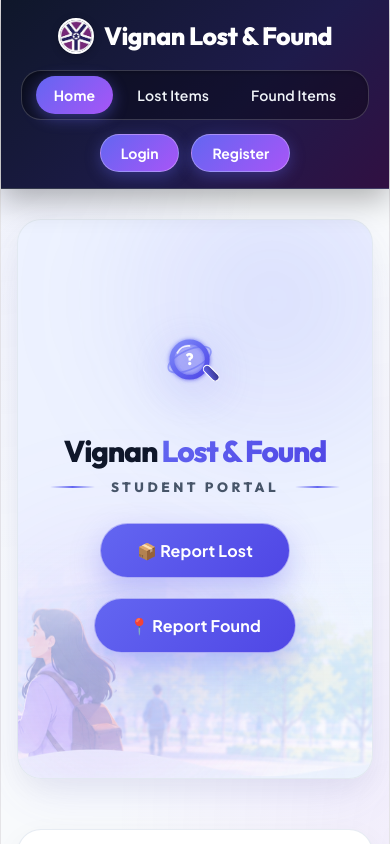
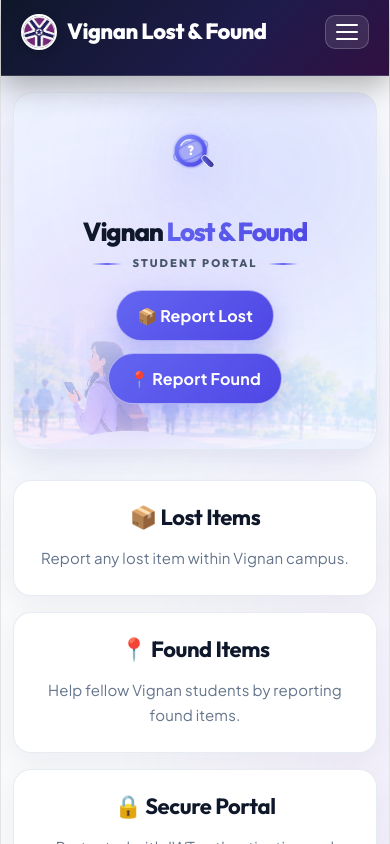
Before and after one commit to codecrafter-01/LostFoundPortal, a React (Vite) app in the folder client/: page / in a window 390 px wide. Shown: the top 844 px of the page. Built offline with nearby package versions, Linux system fonts and the light colour scheme.

Commit message:
Add responsive mobile hamburger navigation and phone screen layout optimizations across the portal

```diff
--- a/client/src/components/Navbar.jsx
+++ b/client/src/components/Navbar.jsx
@@ -13,16 +13,21 @@
     localStorage.getItem("studentPhoto") || ""
   );
 
-  // Sync photo whenever location changes or storage is updated
+  // Mobile menu toggle state
+  const [mobileMenuOpen, setMobileMenuOpen] = useState(false);
+
+  // Sync photo & close mobile menu whenever location changes
   useEffect(() => {
     const photo = localStorage.getItem("studentPhoto");
     setStudentPhoto(photo || "");
+    setMobileMenuOpen(false);
   }, [location]);
 
   const handleLogout = () => {
     localStorage.removeItem("token");
     localStorage.removeItem("user");
     localStorage.removeItem("studentPhoto");
+    setMobileMenuOpen(false);
     navigate("/login");
   };
 
@@ -30,24 +35,31 @@
 
   return (
     <nav className="navbar">
+      <div className="navbar-header">
         {/* Logo */}
-      <Link to="/" className="logo">
+        <Link to="/" className="logo" onClick={() => setMobileMenuOpen(false)}>
           <img
             src="/vignan_logo.jpg"
             alt="Vignan Logo"
-          style={{
-            width: "36px",
-            height: "36px",
-            borderRadius: "50%",
-            objectFit: "cover",
-            border: "2px solid #ffffff",
-            boxShadow: "0 2px 8px rgba(0, 0, 0, 0.2)",
-          }}
+            className="logo-img"
           />
-        <span>Vignan Lost & Found</span>
+          <span className="logo-text">Vignan Lost & Found</span>
         </Link>
 
-      {/* Menu */}
+        {/* Mobile Hamburger Toggle Button */}
+        <button
+          className="mobile-toggle"
+          onClick={() => setMobileMenuOpen(!mobileMenuOpen)}
+          aria-label="Toggle navigation menu"
+        >
+          <span className={`hamburger-bar ${mobileMenuOpen ? "open" : ""}`}></span>
+          <span className={`hamburger-bar ${mobileMenuOpen ? "open" : ""}`}></span>
+          <span className={`hamburger-bar ${mobileMenuOpen ? "open" : ""}`}></span>
+        </button>
+      </div>
+
+      {/* Navigation Menu & User Actions */}
+      <div className={`navbar-content ${mobileMenuOpen ? "mobile-open" : ""}`}>
         <ul className="menu">
           <li>
             <Link to="/" className={isActive("/") ? "active-link" : ""}>
@@ -100,31 +112,15 @@
             <>
               {user?.name && (
                 <Link to="/profile" title="Click to view Student Profile" style={{ textDecoration: "none" }}>
-                <span
-                  className="user-name"
-                  style={{
-                    display: "inline-flex",
-                    alignItems: "center",
-                    gap: "9px",
-                    cursor: "pointer",
-                    transition: "transform 0.2s ease, box-shadow 0.2s ease",
-                  }}
-                >
+                  <span className="user-name">
                     {studentPhoto ? (
                       <img
                         src={studentPhoto}
                         alt="Student Profile"
-                      style={{
-                        width: "28px",
-                        height: "28px",
-                        borderRadius: "50%",
-                        objectFit: "cover",
-                        border: "2px solid #ffffff",
-                        boxShadow: "0 2px 6px rgba(0, 0, 0, 0.25)",
-                      }}
+                        className="user-avatar-img"
                       />
                     ) : (
-                    <span style={{ fontSize: "16px" }}>👤</span>
+                      <span className="user-avatar-icon">👤</span>
                     )}
                     <span>{user.name}</span>
                   </span>
@@ -137,6 +133,7 @@
             </>
           )}
         </div>
+      </div>
     </nav>
   );
 }
--- a/client/src/styles/Global.css
+++ b/client/src/styles/Global.css
@@ -205,3 +205,15 @@
 ::-webkit-scrollbar-track {
   background: #f1f5f9;
 }
+
+/* Mobile Responsiveness Overrides */
+@media (max-width: 768px) {
+  .container {
+    width: 94%;
+    padding: 20px 0;
+  }
+  .card {
+    padding: 20px 16px;
+    border-radius: 16px;
+  }
+}
--- a/client/src/styles/Home.css
+++ b/client/src/styles/Home.css
@@ -1,5 +1,5 @@
 /* =========================================================
-   HOME PAGE - VIBRANT HD CAMPUS HERO & SIMPLE ROTATING MAGNIFIER
+   HOME PAGE - VIBRANT HD CAMPUS HERO & MOBILE RESPONSIVE DESIGN
    ========================================================= */
 
 .home {
@@ -196,7 +196,7 @@
 
 .hero-buttons button:nth-child(2):hover {
   background: linear-gradient(135deg, #7c3aed 0%, #5b21b6 100%);
-  box-shadow: 0 18px 40px rgba(139, 92, 246, 0.55);
+  box-shadow: 0 16px 35px rgba(139, 92, 246, 0.55);
 }
 
 /* Features Grid */
@@ -255,23 +255,63 @@
   line-height: 1.7;
 }
 
+/* Mobile Breakpoints (< 768px) */
 @media (max-width: 768px) {
   .hero {
-    padding: 50px 18px 65px;
+    padding: 40px 16px 55px;
+    min-height: auto;
     border-radius: 24px;
   }
   .magnifier-simple-icon {
-    width: 68px;
-    height: 68px;
+    width: 64px;
+    height: 64px;
   }
   .portal-hd-title {
-    font-size: 30px;
+    font-size: clamp(26px, 6.5vw, 36px);
+    margin-bottom: 20px;
+  }
+  .portal-sub-tag {
+    gap: 10px;
+  }
+  .tag-line {
+    width: 30px;
+  }
+  .tag-text {
+    font-size: 11px;
+    letter-spacing: 2px;
   }
   .hero-buttons {
     flex-direction: column;
     width: 100%;
+    gap: 12px;
   }
   .hero-buttons button {
     width: 100%;
+    min-width: 0;
+    padding: 14px 20px;
   }
 }
+
+/* Small Phone Breakpoints (< 480px) */
+@media (max-width: 480px) {
+  .home {
+    padding: 16px 3%;
+  }
+  .hero {
+    padding: 35px 12px 45px;
+    border-radius: 20px;
+  }
+  .magnifier-simple-icon {
+    width: 54px;
+    height: 54px;
+  }
+  .features {
+    grid-template-columns: 1fr;
+    gap: 16px;
+    margin-top: 30px;
+  }
+  .feature-card {
+    padding: 24px 18px;
+    border-radius: 18px;
+  }
+}
--- a/client/src/styles/Navbar.css
+++ b/client/src/styles/Navbar.css
@@ -1,5 +1,5 @@
 /* =========================================================
-   NAVBAR - HIGH CONTRAST & PREMIUM VISIBILITY
+   NAVBAR - HIGH CONTRAST & MOBILE RESPONSIVE DESIGN
    ========================================================= */
 
 .navbar {
@@ -23,9 +23,15 @@
   box-shadow: 0 10px 30px rgba(0, 0, 0, 0.3);
 }
 
+.navbar-header {
+  display: flex;
+  align-items: center;
+  justify-content: space-between;
+}
+
 .logo {
   font-family: var(--font-heading, "Outfit", sans-serif);
-  font-size: 25px;
+  font-size: 22px;
   font-weight: 800;
   letter-spacing: -0.5px;
   color: #ffffff !important;
@@ -38,8 +44,57 @@
   transition: transform 0.25s ease;
 }
 
+.logo-img {
+  width: 36px;
+  height: 36px;
+  border-radius: 50%;
+  object-fit: cover;
+  border: 2px solid #ffffff;
+  box-shadow: 0 2px 8px rgba(0, 0, 0, 0.2);
+}
+
 .logo:hover {
   transform: scale(1.04);
+}
+
+/* Mobile Toggle Hamburger */
+.mobile-toggle {
+  display: none;
+  background: rgba(255, 255, 255, 0.1);
+  border: 1px solid rgba(255, 255, 255, 0.2);
+  border-radius: 10px;
+  padding: 8px 10px;
+  cursor: pointer;
+  flex-direction: column;
+  gap: 5px;
+  justify-content: center;
+  align-items: center;
+}
+
+.hamburger-bar {
+  width: 22px;
+  height: 2px;
+  background-color: #ffffff;
+  border-radius: 2px;
+  transition: all 0.3s ease;
+}
+
+.hamburger-bar.open:nth-child(1) {
+  transform: translateY(7px) rotate(45deg);
+}
+
+.hamburger-bar.open:nth-child(2) {
+  opacity: 0;
+}
+
+.hamburger-bar.open:nth-child(3) {
+  transform: translateY(-7px) rotate(-45deg);
+}
+
+.navbar-content {
+  display: flex;
+  align-items: center;
+  gap: 24px;
 }
 
 .menu {
@@ -89,20 +144,30 @@
   gap: 12px;
 }
 
-/* User Name Badge - High Contrast Fix */
+/* User Name Badge */
 .user-name {
   display: inline-flex;
   align-items: center;
+  gap: 8px;
   color: #ffffff !important;
   background: rgba(255, 255, 255, 0.2) !important;
   border: 1px solid rgba(255, 255, 255, 0.4) !important;
   font-size: 14px;
   font-weight: 700;
-  padding: 8px 18px;
+  padding: 7px 16px;
   border-radius: 9999px;
   letter-spacing: 0.2px;
   box-shadow: 0 4px 12px rgba(0, 0, 0, 0.2);
   backdrop-filter: blur(8px);
+}
+
+.user-avatar-img {
+  width: 28px;
+  height: 28px;
+  border-radius: 50%;
+  object-fit: cover;
+  border: 2px solid #ffffff;
+  box-shadow: 0 2px 6px rgba(0, 0, 0, 0.25);
 }
 
 .login-btn, .register-btn {
@@ -142,16 +207,58 @@
   background: linear-gradient(135deg, #dc2626 0%, #b91c1c 100%) !important;
 }
 
-@media (max-width: 950px) {
+/* Mobile Breakpoints (< 900px) */
+@media (max-width: 900px) {
   .navbar {
     flex-direction: column;
-    gap: 14px;
-    padding: 16px 20px;
+    align-items: stretch;
+    padding: 14px 20px;
   }
+
+  .navbar-header {
+    width: 100%;
+    justify-content: space-between;
+  }
+
+  .mobile-toggle {
+    display: flex;
+  }
+
+  .navbar-content {
+    display: none;
+    flex-direction: column;
+    width: 100%;
+    gap: 16px;
+    padding-top: 14px;
+    border-top: 1px solid rgba(255, 255, 255, 0.12);
+    margin-top: 10px;
+  }
+
+  .navbar-content.mobile-open {
+    display: flex;
+  }
+
   .menu {
+    flex-direction: column;
+    width: 100%;
+    border-radius: 18px;
+    padding: 10px;
+    gap: 6px;
+  }
+
+  .menu li {
+    width: 100%;
+  }
+
+  .menu a {
+    width: 100%;
+    text-align: center;
+    padding: 10px 16px;
+  }
+
+  .navbar-right {
     width: 100%;
     justify-content: center;
     flex-wrap: wrap;
-    border-radius: 20px;
   }
 }
```
Lines whose indentation alone changed are shown as unchanged.
